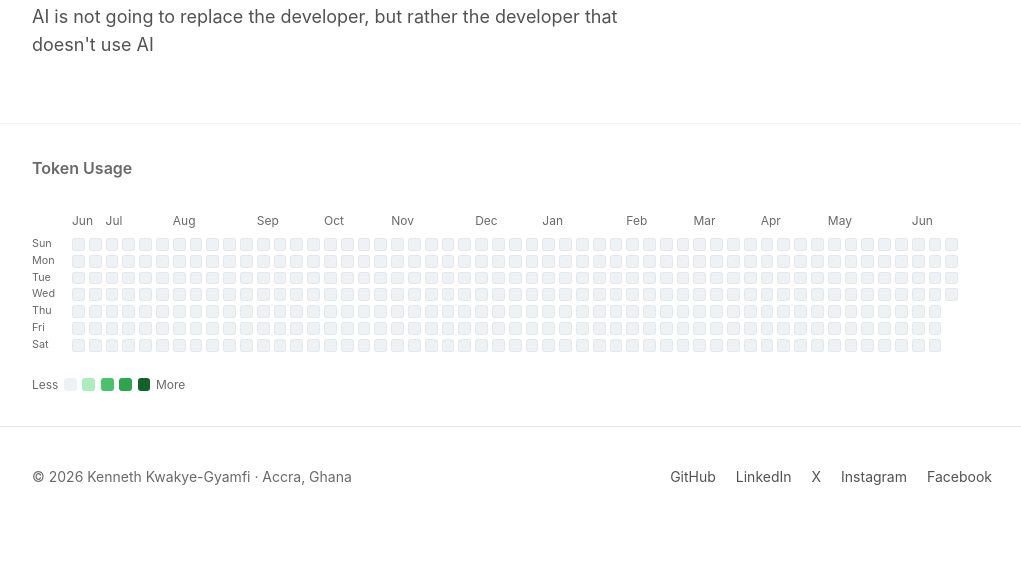
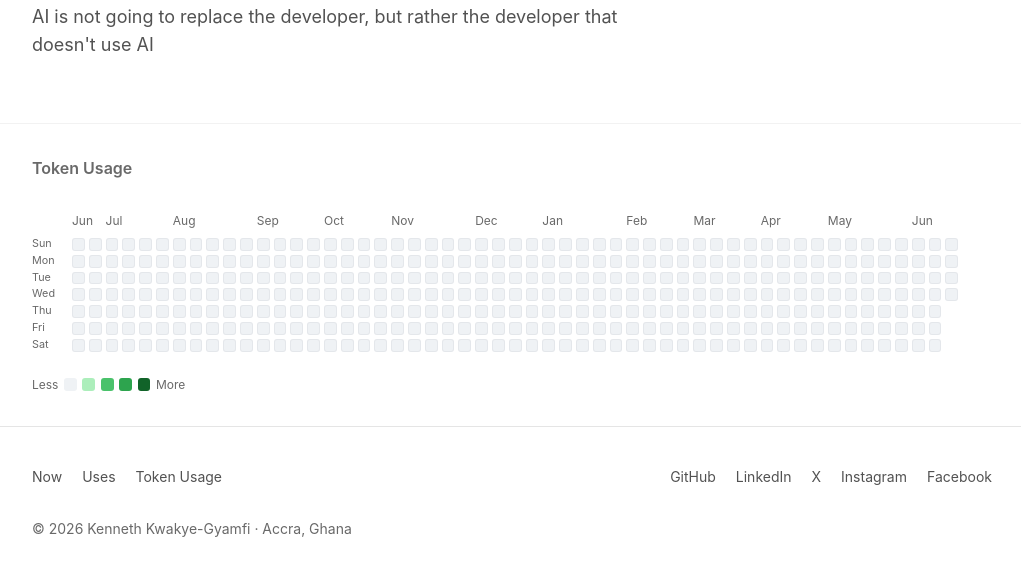
Before and after one commit to cross19xx/cross19xx, an Astro site: page /token-usage in a window 1280 px wide. Shown: the part 307-882 px from the top of the page, without its empty margins (128-1149 px from the left). Before the commit the page ends 834 px from the top, so only its background shows below. Built offline with nearby package versions, Linux system fonts and the light colour scheme; Astro itself is replaced by a stand-in of ours; some packages are replaced by stand-ins of ours; no server answers.

Commit message:
surface hidden pages in footer

```diff
--- a/src/components/Footer.astro
+++ b/src/components/Footer.astro
@@ -1,12 +1,28 @@
 ---
 import { SOCIAL_MEDIA } from '_/data/site';
+
+const pageLinks = [
+  { label: 'Now', href: '/now' },
+  { label: 'Uses', href: '/uses' },
+  { label: 'Token Usage', href: '/token-usage' },
+];
 ---
 
 <footer class="border-border border-t py-10">
-  <div
-    class="mx-auto flex max-w-5xl flex-col gap-6 px-6 sm:flex-row sm:items-center sm:justify-between lg:px-8">
-    <p class="text-caption-foreground text-sm">© 2026 Kenneth Kwakye-Gyamfi · Accra, Ghana</p>
-    <ul role="list" class="text-muted-foreground flex items-center gap-5 text-sm">
+  <div class="mx-auto max-w-5xl px-6 lg:px-8">
+    <div class="flex flex-col gap-6 sm:flex-row sm:items-center sm:justify-between">
+      <ul role="list" class="text-muted-foreground flex flex-wrap items-center gap-x-5 gap-y-2 text-sm">
+        {
+          pageLinks.map((link) => (
+            <li>
+              <a href={link.href} class="hover:text-foreground">
+                {link.label}
+              </a>
+            </li>
+          ))
+        }
+      </ul>
+      <ul role="list" class="text-muted-foreground flex flex-wrap items-center gap-x-5 gap-y-2 text-sm">
         {
           SOCIAL_MEDIA.map((social) => (
             <li>
@@ -22,4 +38,6 @@ import { SOCIAL_MEDIA } from '_/data/site';
         }
       </ul>
     </div>
+    <p class="text-caption-foreground mt-8 text-sm">© 2026 Kenneth Kwakye-Gyamfi · Accra, Ghana</p>
+  </div>
 </footer>
--- a/src/pages/token-usage.astro
+++ b/src/pages/token-usage.astro
@@ -39,7 +39,7 @@ const costString = new Intl.NumberFormat('en', {
 
 const description =
   totalTokens || totalCost
-    ? `${tokenString} tokens, costing around ${costString} thus far`
+    ? `${tokenString} tokens, costing around ${costString} so far`
     : "AI is not going to replace the developer, but rather the developer that doesn't use AI";
 
 const lastRead: string | null = usage.totals?.lastRead
```
Lines whose indentation alone changed are shown as unchanged.
